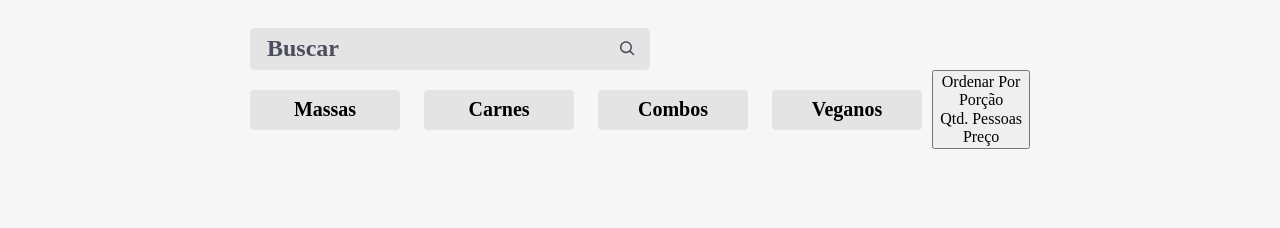
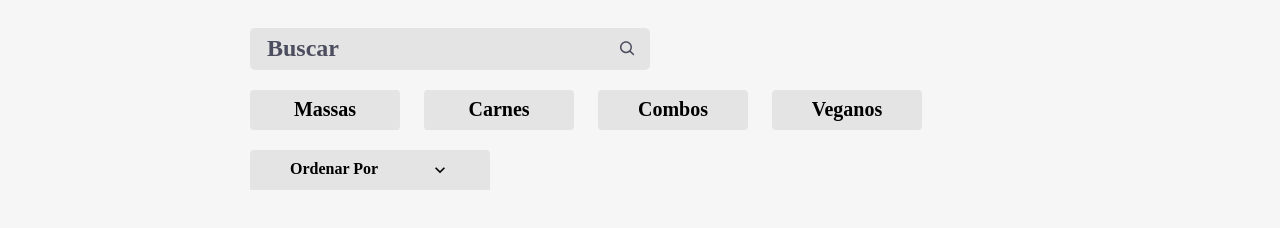
Before and after one commit to marinhomich/aluroni, a React (Create React App) app: page / in a window 1280 px wide. Shown: the part 564-792 px from the top of the page. Built offline with nearby package versions, Linux system fonts and the light colour scheme; a web font is replaced by a local one.

Commit message:
Fix: Order By

```diff
--- a/src/pages/cardapio/Ordenador/Ordenador.module.scss
+++ b/src/pages/cardapio/Ordenador/Ordenador.module.scss
@@ -1,27 +1,49 @@
 @import "styles/variaveis";
 
-.filtros {
+.ordenador {
+  align-items: center;
+  background-color: $grey;
+  border: none;
+  border-top-left-radius: 4px;
+  border-top-right-radius: 4px;
   display: flex;
-  gap: 24px;
-  flex-wrap: wrap;
-  margin: 20px 0;
-  &__filtro {
+  font-size: 1rem;
+  font-weight: bold;
+  height: 40px;
+  justify-content: space-between;
+  min-width: 240px;
+  padding: 0 40px;
+  position: relative;
+  &--ativo {
+    background-color: $blue;
+    color: white;
+  }
+  &__options {
+    display: none;
+    position: absolute;
+    left: 0;
+    flex-direction: column;
+    top: 100%;
+    width: 100%;
+    &--ativo {
+      display: flex;
+    }
+  }
+  &__option {
     align-items: center;
     background-color: $grey;
-    border: none;
-    border-radius: 4px;
+    border-top: 2px solid $light-grey;
+    box-sizing: border-box;
+    color: $black;
     display: flex;
-    font-size: 1.25rem;
-    font-weight: bold;
     height: 40px;
     justify-content: center;
-    width: 150px;
+    width: inherit;
+    &:hover,
     &--ativo {
       background-color: $blue;
+      cursor: pointer;
       color: white;
-    }
-    &:hover {
-      cursor: pointer;
     }
   }
 }
--- a/src/pages/cardapio/Ordenador/index.tsx
+++ b/src/pages/cardapio/Ordenador/index.tsx
@@ -1,13 +1,31 @@
 import styles from './Ordenador.module.scss'
 import opcoes from './opcoes.json'
+import {useState} from "react";
+import classNames from "classnames";
+import {MdKeyboardArrowDown, MdKeyboardArrowUp} from "react-icons/md";
 
-export default function Ordenador() {
+interface Props {
+    ordenador: string,
+    setOrdenador: React.Dispatch<React.SetStateAction<string>>
+}
+
+export default function Ordenador({ordenador, setOrdenador}: Props) {
+    const [aberto, setAberto] = useState(false)
+    const nomeOrdenador = ordenador && opcoes.find(opcao => opcao.value === ordenador)?.nome
     return (
-        <button className={styles.ordenador}>
-            <span>Ordenar Por</span>
-            <div className={styles.ordenador__options}>
+        <button className={classNames({
+            [styles.ordenador]: true,
+            [styles["ordenador--ativo"]]: ordenador !== "",
+        })} onClick={() => setAberto(!aberto)} onBlur={() => setAberto(false)}>
+            <span>{nomeOrdenador || "Ordenar Por"}</span>
+            {aberto ? <MdKeyboardArrowUp size={20}/> : <MdKeyboardArrowDown size={20}/>}
+            <div className={classNames({
+                [styles.ordenador__options]: true,
+                [styles["ordenador__options--ativo"]]: aberto,
+            })}>
                 {opcoes.map((opcao) => (
-                    <div className={styles.ordenador__option} key={opcao.value}>
+                    <div className={styles.ordenador__option} key={opcao.value}
+                         onClick={() => setOrdenador(opcao.value)}>
                         {opcao.nome}
                     </div>
                 ))}
--- a/src/pages/cardapio/index.tsx
+++ b/src/pages/cardapio/index.tsx
@@ -8,6 +8,7 @@
 export default function Cardapio() {
     const [busca, setBusca] = useState("");
     const [filtro, setFiltro] = useState<number | null>(null)
+    const [ordenador, setOrdenador] = useState("");
     return (
         <main>
             <nav className={styles.menu}>
@@ -23,7 +24,7 @@
                 <Buscador busca={busca} setBusca={setBusca}/>
                 <div className={styles.cardapio__filtros}>
                     <Filtros filtro={filtro} setFiltro={setFiltro}/>
-                    <Ordenador/>
+                    <Ordenador ordenador={ordenador} setOrdenador={setOrdenador}/>
                 </div>
             </section>
         </main>
```
